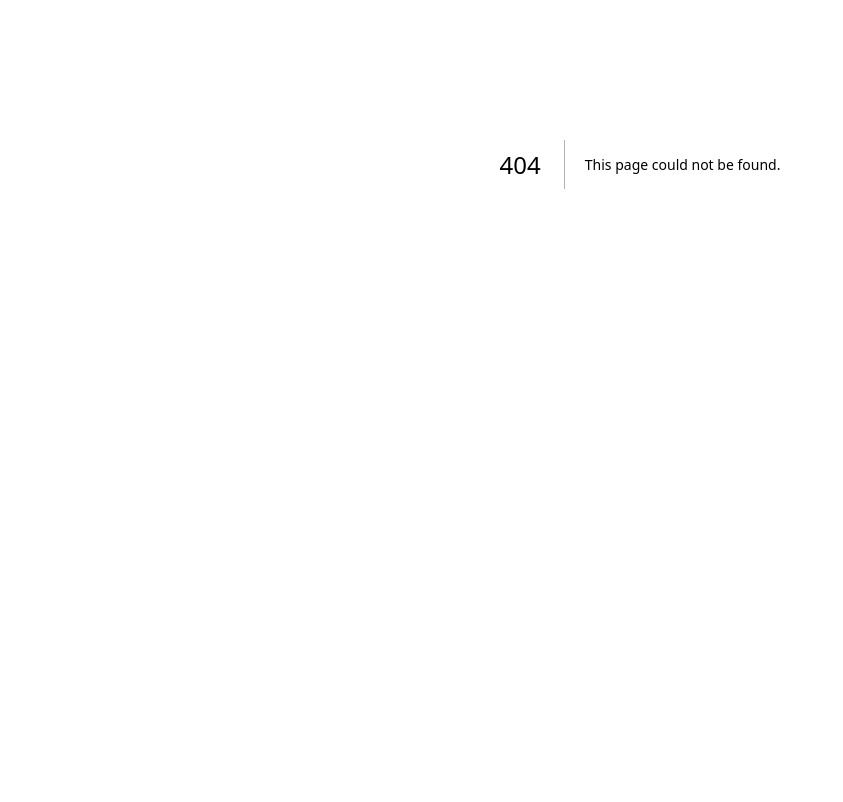
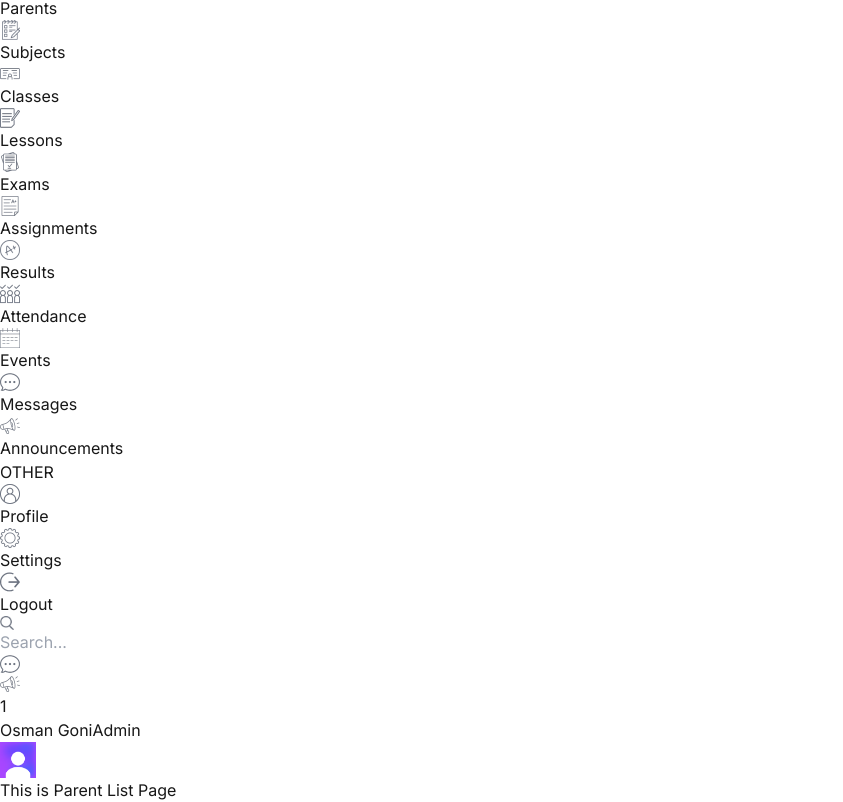
Before and after one commit to goni715/student-management-client, a Next.js app: page /list/parents in a window 1280 px wide. Before the commit this address had no page. Shown: the part 236-1038 px from the top of the page, without its empty margins (0-843 px from the left). Before the commit the page ends 800 px from the top, so only its background shows below. Built offline with nearby package versions, Linux system fonts and the light colour scheme.

Commit message:
assignment exam page

```diff
--- /dev/null
+++ b/src/app/(dashboard)/list/parents/page.tsx
@@ -0,0 +1,10 @@
+
+const ParentListPage = () => {
+    return (
+        <>
+           <h1>This is Parent List Page</h1>
+        </>
+    );
+};
+
+export default ParentListPage;
```
Also changed, not shown: src/app/(dashboard)/list/assignments/page.tsx (added, +10 -0 lines), src/app/(dashboard)/list/exams/page.tsx (added, +10 -0 lines), src/app/(dashboard)/list/subjects/page.tsx (added, +10 -0 lines).
